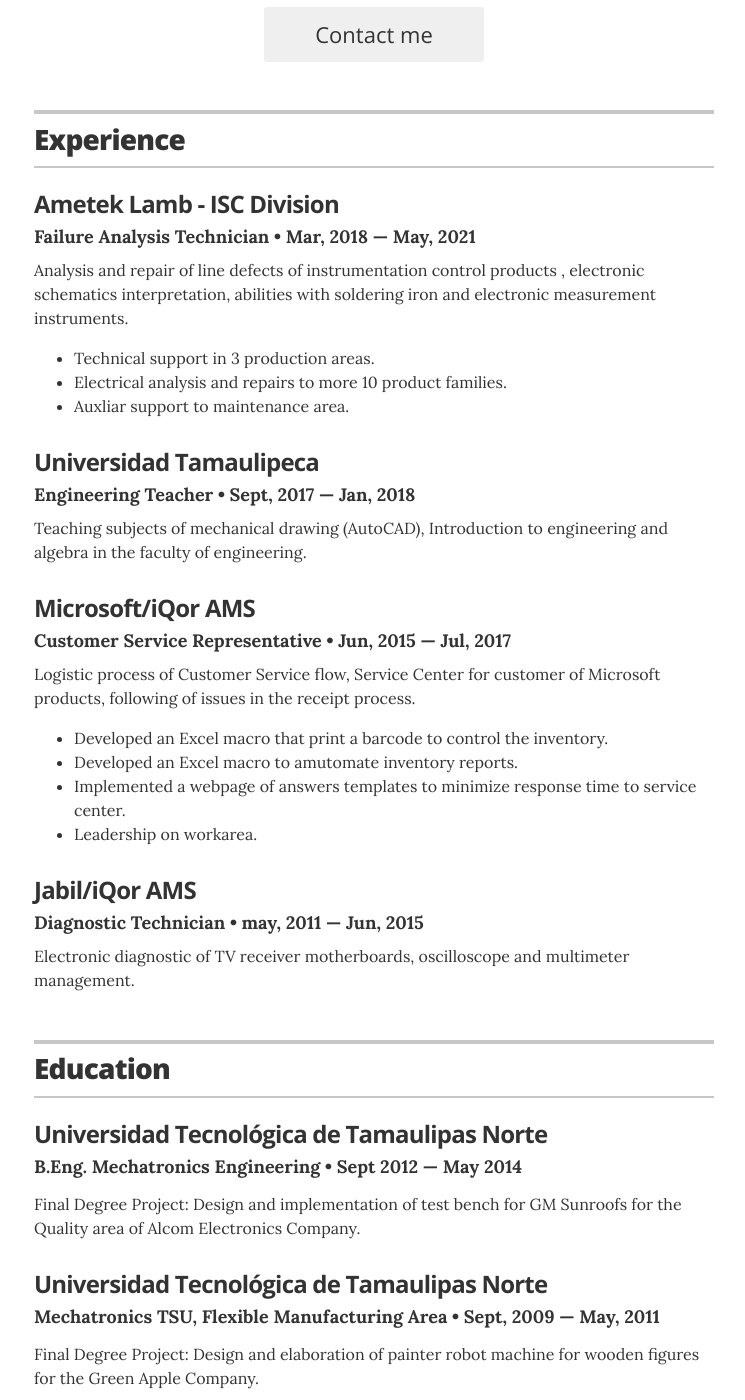
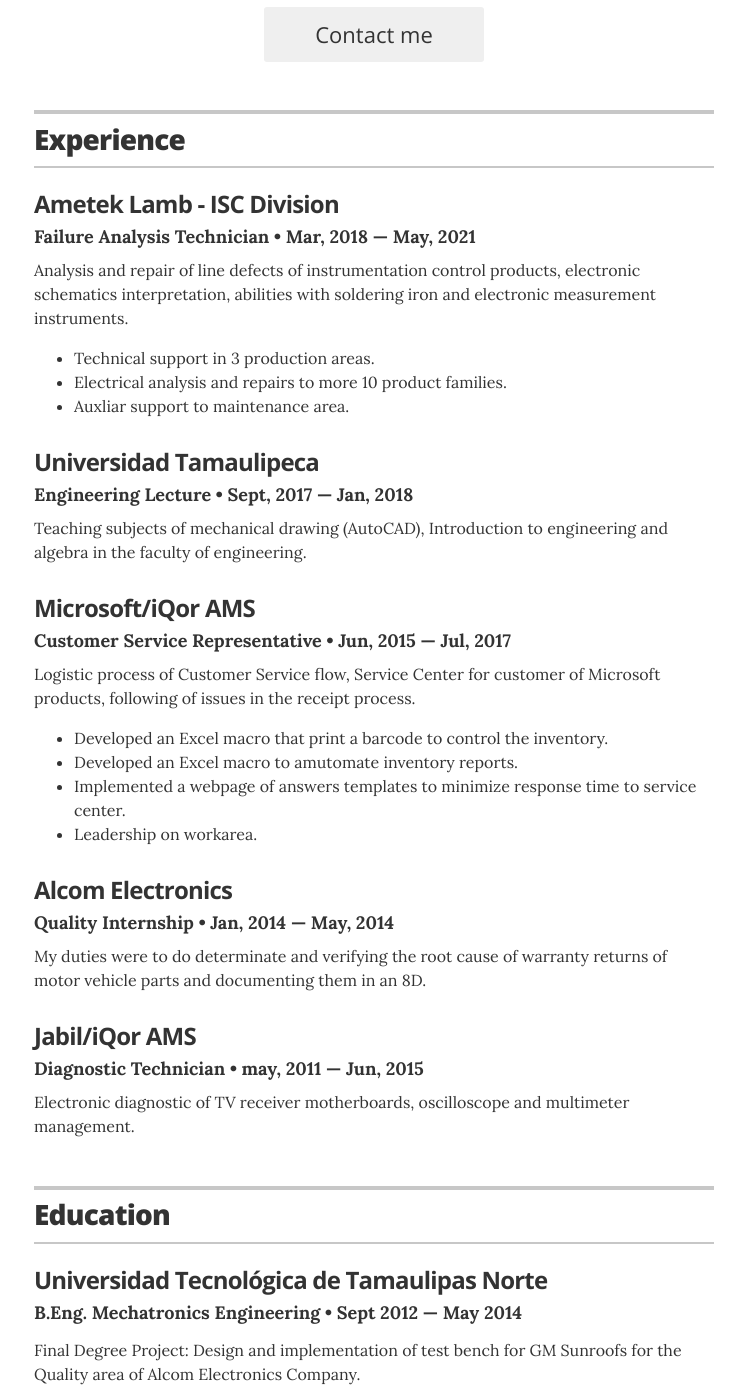
Before and after one commit to baldeadr/baldeadr.github.io, a Jekyll site: the page built from index.html, in a window 1280 px wide and 1400 px high, scrolled down 449 px. Shown: the whole window, without its empty margins (266-1011 px from the left). Built offline with Jekyll 4.4.1, drawn with Linux system fonts in a browser that asks for light colours.

Commit message:
Add Alcom Electronics Experience

```diff
--- a/_data/experience.yml
+++ b/_data/experience.yml
@@ -3,10 +3,10 @@
 - company: Ametek Lamb - ISC Division
   position: Failure Analysis Technician
   duration: Mar, 2018 &mdash; May, 2021
-  summary: Analysis and repair of line defects of instrumentation control products , electronic schematics interpretation, abilities with soldering iron and electronic measurement instruments. <ul><li>Technical support in 3 production areas.</li><li>Electrical analysis and repairs to more 10 product families.</li><li>Auxliar support to maintenance area.</li></ul>
+  summary: Analysis and repair of line defects of instrumentation control products, electronic schematics interpretation, abilities with soldering iron and electronic measurement instruments. <ul><li>Technical support in 3 production areas.</li><li>Electrical analysis and repairs to more 10 product families.</li><li>Auxliar support to maintenance area.</li></ul>
 
 - company: Universidad Tamaulipeca
-  position: Engineering Teacher
+  position: Engineering Lecture
   duration:  Sept, 2017 &mdash; Jan, 2018
   summary: Teaching subjects of mechanical drawing (AutoCAD), Introduction to engineering and algebra in the faculty of engineering.
 
@@ -16,6 +16,10 @@
   duration:   Jun, 2015  &mdash; Jul, 2017
   summary: Logistic process of Customer Service flow, Service Center for customer of Microsoft products, following of issues in the receipt process. <ul><li>Developed an Excel macro that print a barcode to control the inventory.</li><li>Developed an Excel macro to amutomate inventory reports.<li> Implemented a webpage of answers templates to minimize response time to service center. </li><li>Leadership on workarea.</li></ul>
 
+- company: Alcom Electronics
+  position: Quality Internship
+  duration:   Jan, 2014  &mdash; May, 2014
+  summary: My duties were to do determinate and verifying the root cause of warranty returns of motor vehicle parts and documenting them in an 8D.
 
 - company: Jabil/iQor AMS
   position: Diagnostic Technician
```
